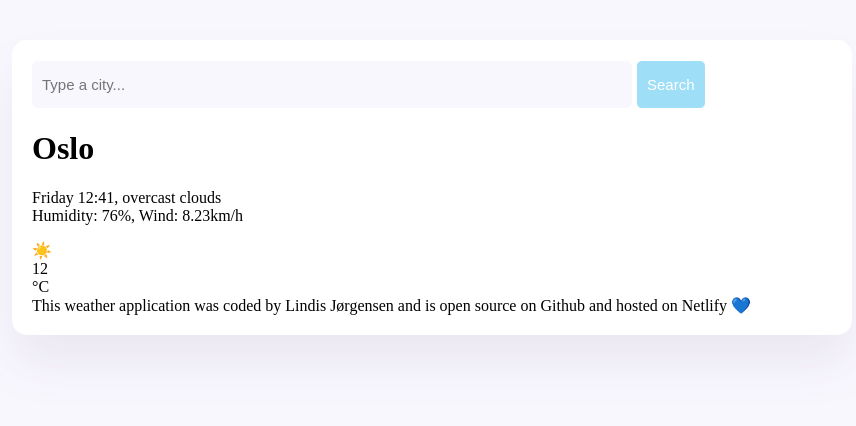
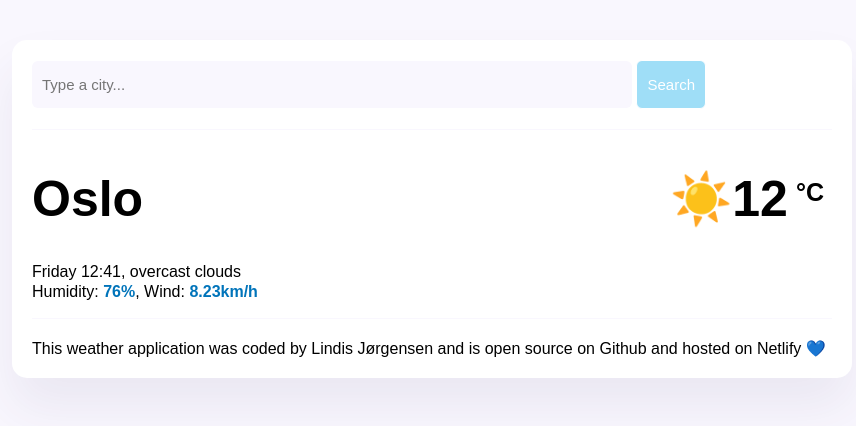
Before and after one commit to lindijor/weather-app, a plain HTML site: page index.html in a window 1280 px wide. Shown: the whole page, without its empty margins (208-1064 px from the left). Drawn offline with Linux system fonts and the light colour scheme.

Commit message:
Added CSS styling to <main>

```diff
--- a/index.html
+++ b/index.html
@@ -19,14 +19,21 @@
         </form>
       </header>
       <main>
+        <div class="weather-data">
+            <div>
           <h1 class="weather-city">Oslo</h1>
-        <p>
+          <p class="weather-details">
             Friday 12:41, overcast clouds <br />
-          Humidity: 76%, Wind: 8.23km/h
+            Humidity: <strong>76%</strong>, Wind: <strong>8.23km/h</strong>
           </p>
+          </div>
+          <div>
+          <div class="weather-temperature-container">
             <div class="weather-icon">☀️</div>
             <div class="weather-degrees">12</div>
             <div class="weather-degrees-metric">°C</div>
+            </div>
+        </div>
       </main>
       <footer>
         This weather application was coded by Lindis Jørgensen and is open
--- a/src/style.css
+++ b/src/style.css
@@ -1,5 +1,6 @@
 body {
   background-color: #f9f7fe;
+  font-family: Arial, Helvetica, sans-serif;
 }
 
 .container {
@@ -34,3 +35,51 @@ body {
   color: #9fdef7;
   border: 1px #9fdef7 solid;
 }
+
+header {
+  border-bottom: 1px #f9f7fe solid;
+  padding: 0 0 20px 0;
+}
+
+.weather-data {
+  display: flex;
+  justify-content: space-between;
+  margin: 40px 0 0 0;
+}
+
+.weather-temperature-container {
+  display: flex;
+}
+
+.weather-city {
+  margin-top: 0;
+  font-size: 50px;
+}
+
+.weather-details {
+  line-height: 20px;
+}
+
+.weather-details strong {
+  color: #0074ba;
+}
+
+.weather-icon {
+  font-size: 50px;
+}
+
+.weather-degrees {
+  font-size: 50px;
+  font-weight: bold;
+}
+
+.weather-degrees-metric {
+  font-size: 25px;
+  font-weight: bold;
+  margin: 8px;
+}
+
+footer {
+  border-top: 1px #f9f7fe solid;
+  padding: 20px 0 0 0;
+}
```
Lines whose indentation alone changed are shown as unchanged.
